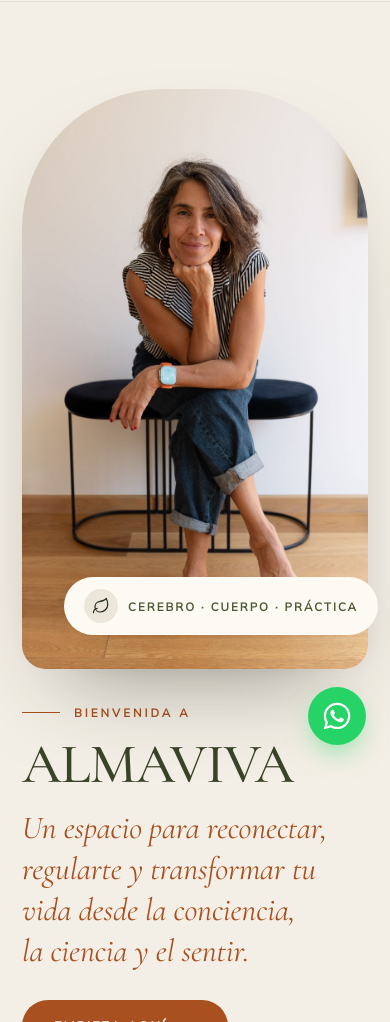
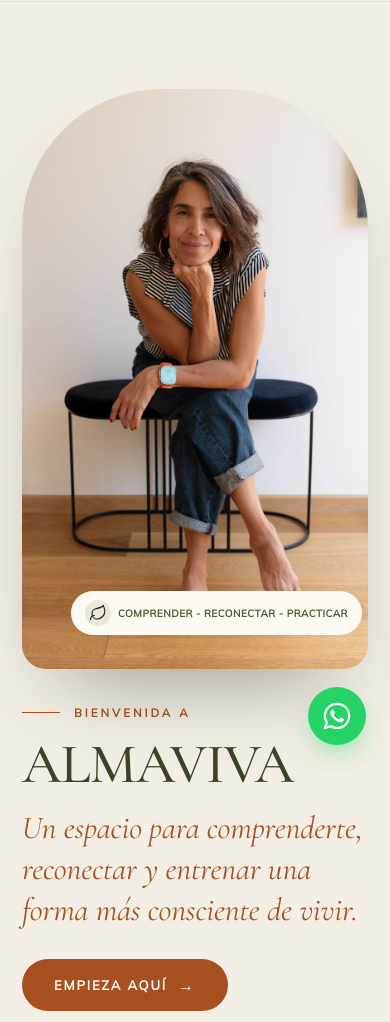
Before and after one commit to drk345/anacarolinas.com, a plain HTML site: page index.html in a window 390 px wide. Shown: the part 75-1097 px from the top of the page. Drawn offline with Linux system fonts and the light colour scheme.

Commit message:
Update Inicio hero copy and badge
- Update the Inicio hero sentence
- Replace the hero image badge text with the new ALMAVIVA sequence
- Adjust mobile badge fit so the full text remains visible
- Preserve layout, images, links, and desktop presentation

```diff
--- a/assets/css/editorial.css
+++ b/assets/css/editorial.css
@@ -992,3 +992,16 @@ section[id] { scroll-margin-top: 96px }
   .ed-home-exact .navlinks a { min-height: 48px; align-items: center; display: flex !important; }
   .ed-home-exact .hamb { display: flex; }
 }
+
+/* Inicio hero badge — phone fit: the badge is absolutely positioned (right:-10px)
+   so its width is capped at the hero-image width. The longer badge label
+   ("COMPRENDER - RECONECTAR - PRACTICAR") is ~314px, which exceeds the image
+   width on phones (~316-371px) and wrapped to two bulky lines. On phone widths
+   only, tighten the pill (smaller icon/padding/gap, pulled just inside the
+   image) and reduce the label's size/letter-spacing so the full text sits on
+   one clean line. Desktop/tablet badge is unchanged. */
+@media (max-width: 480px) {
+  .ed-home-exact .badge { right: 6px; padding: 9px 14px; gap: 7px; }
+  .ed-home-exact .badge-ic { width: 26px; height: 26px; }
+  .ed-home-exact .lab.badge-lab { font-size: 10px; letter-spacing: .5px; }
+}
--- a/index.html
+++ b/index.html
@@ -32,7 +32,7 @@
   <link rel="preload" as="font" type="font/woff2" href="assets/fonts/cormorant-garamond-400-normal-latin.woff2" crossorigin>
   <link rel="preload" as="font" type="font/woff2" href="assets/fonts/cormorant-garamond-400-italic-latin.woff2" crossorigin>
   <link rel="preload" as="image" href="assets/img/home/hero.jpg" fetchpriority="high">
-  <link rel="stylesheet" href="assets/css/editorial.css?v=14">
+  <link rel="stylesheet" href="assets/css/editorial.css?v=15">
 
   <script type="application/ld+json">
   {
@@ -97,7 +97,7 @@
         <div class="herocopy">
           <div class="tickrow"><span class="tick"></span><span class="lab e-terra">Bienvenida a</span></div>
           <h1 class="h1">ALMAVIVA</h1>
-          <p class="hsub e-terra hsub-hero">Un espacio para reconectar, regularte y transformar tu vida desde la conciencia, la ciencia y el sentir.</p>
+          <p class="hsub e-terra hsub-hero">Un espacio para comprenderte, reconectar y entrenar una forma más consciente de vivir.</p>
           <div class="heroctas">
             <a href="#contacto" class="btn btn-dark">Empieza aquí <span class="arrow arrow-lg">→</span></a>
             <a href="#metodo" class="btn btn-ghost">Conocer el método</a>
@@ -109,7 +109,7 @@
           </div>
           <div class="badge">
             <span class="badge-ic"><svg width="18" height="18" viewBox="0 0 24 24" fill="none" stroke="currentColor" stroke-width="1.6" stroke-linecap="round" stroke-linejoin="round" aria-hidden="true"><path d="M11 20A7 7 0 0 1 9.8 6.1C15.5 5 17 4.48 19 2c1 2 2 4.18 2 8 0 5.5-4.78 10-10 10z"/><path d="M2 21c0-3 1.85-5.36 5.08-6"/></svg></span>
-            <span class="lab e-olive badge-lab">Cerebro · Cuerpo · Práctica</span>
+            <span class="lab e-olive badge-lab">Comprender - Reconectar - Practicar</span>
           </div>
         </div>
       </div>
```
